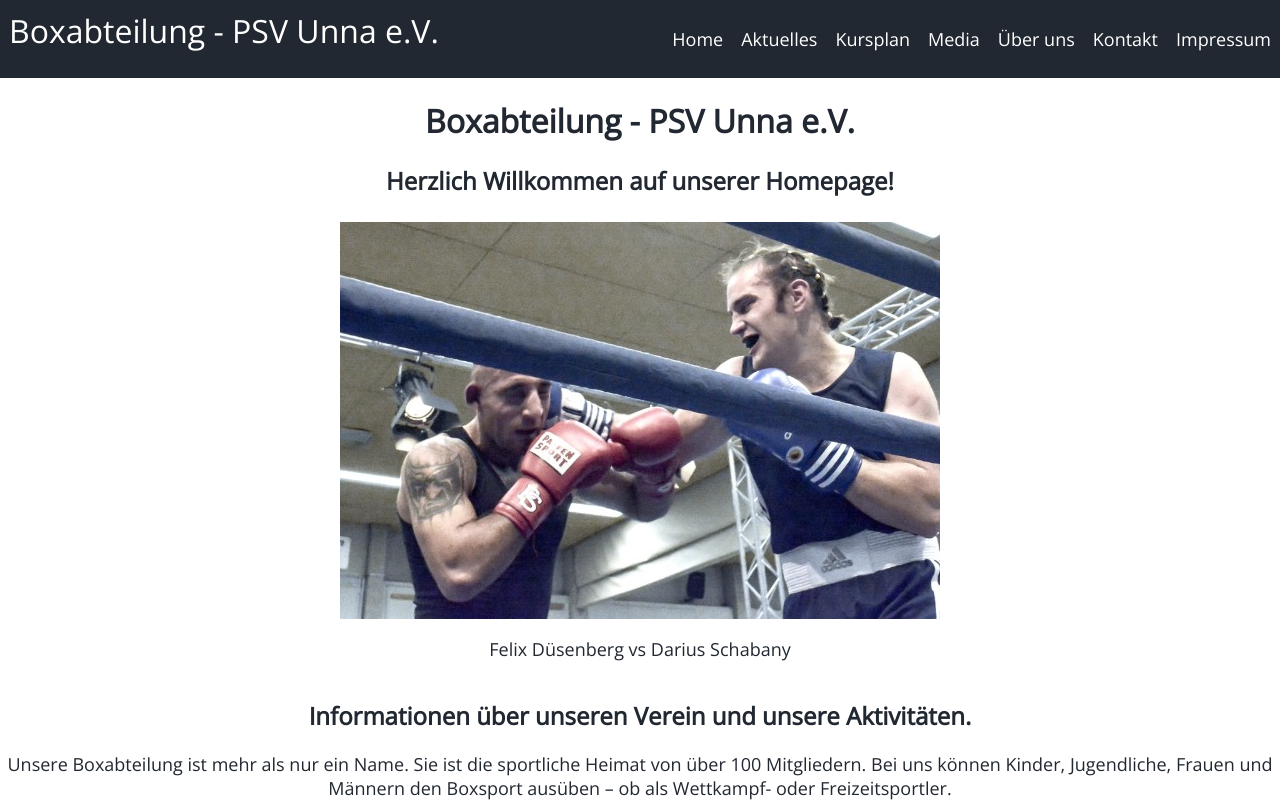
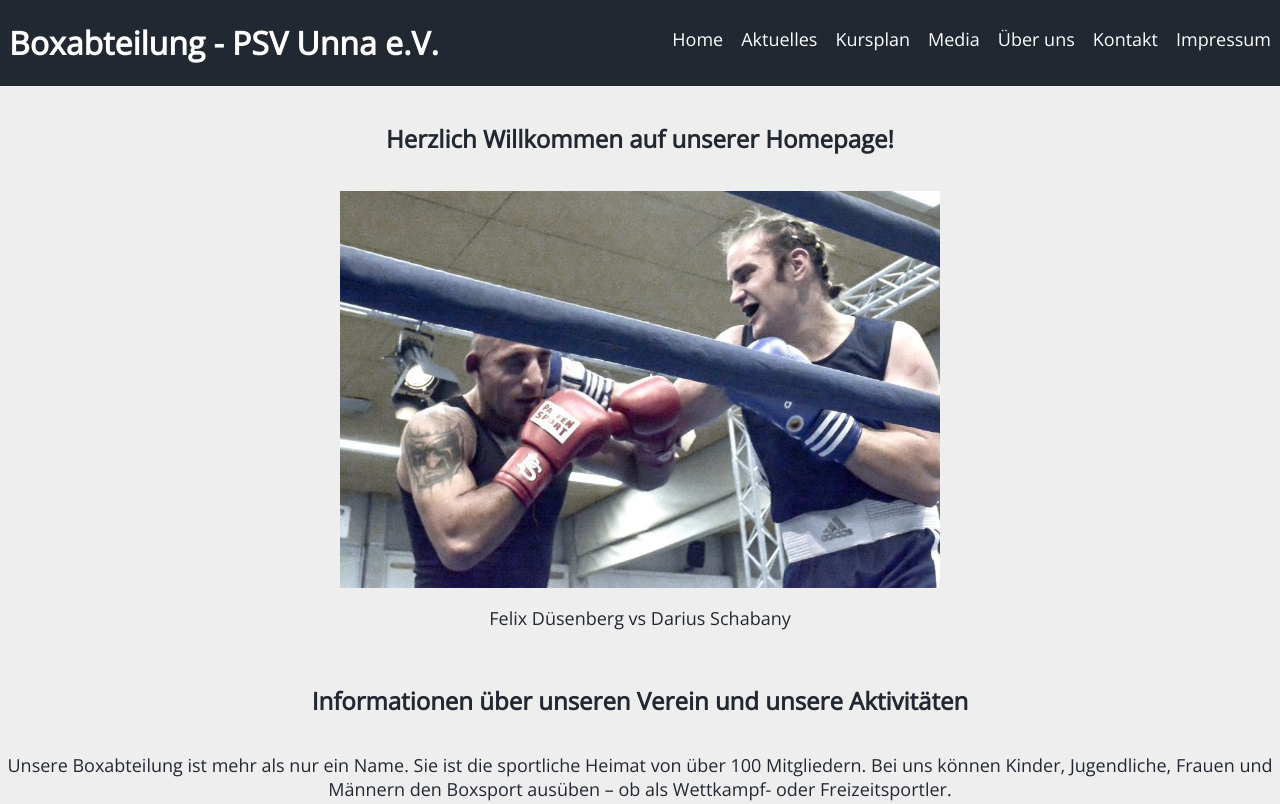
Before and after one commit to nknaeppe/boxen_website, a plain HTML site: page index.html in a window 1280 px wide. Shown: the top 804 px of the page. Drawn offline with nearby package versions, Linux system fonts and the light colour scheme.

Commit message:
small design fixes

```diff
--- a/index.html
+++ b/index.html
@@ -21,7 +21,7 @@
   <body>
     <header>
       <div class="banner"></div>
-      <div class="title">Boxabteilung - PSV Unna e.V.</div>
+      <div class="title"><h1>Boxabteilung - PSV Unna e.V.</h1></div>
       <div class="nav">
         <ul class="navlist">
           <li>Home</li>
@@ -35,13 +35,12 @@
       </div>
     </header>
     <div class="body">
-      <h1>Boxabteilung - PSV Unna e.V.</h1>
       <h2>Herzlich Willkommen auf unserer Homepage!</h2>
       <div class="image-scroll">
         <img src="./media/pictures/37237905.jpg" />
         <p>Felix Düsenberg vs Darius Schabany</p>
       </div>
-      <h2>Informationen über unseren Verein und unsere Aktivitäten.</h2>
+      <h2>Informationen über unseren Verein und unsere Aktivitäten</h2>
       <p>
         Unsere Boxabteilung ist mehr als nur ein Name. Sie ist die sportliche
         Heimat von über 100 Mitgliedern. Bei uns können Kinder, Jugendliche,
--- a/src/style.css
+++ b/src/style.css
@@ -5,6 +5,7 @@
 body {
   color: white;
   margin: 0;
+  background-color: #eeeeee;
 }
 header {
   display: flex;
@@ -12,7 +13,7 @@ header {
   background-color: #222831;
 }
 .title {
-  margin: 0.5rem;
+  margin: 0 0.5rem;
   font-size: xx-large;
 }
 .nav {
@@ -33,6 +34,7 @@ h2 {
 }
 h2 {
   font-size: x-large;
+  margin: 2rem 0;
 }
 p {
   text-align: center;
@@ -40,7 +42,6 @@ p {
 .body {
   color: #222831;
   height: 100vh;
-  background-color: EEEEEE;
 }
 .image-scroll {
   margin-top: 2%;
```
